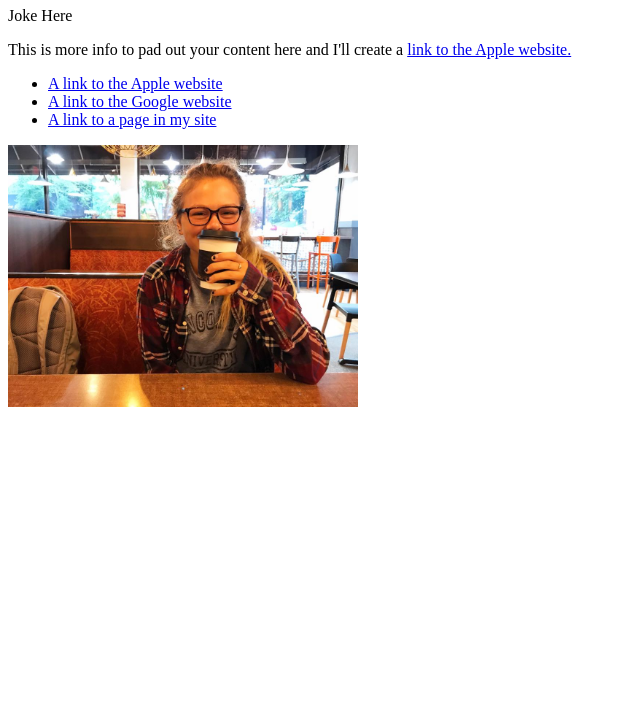
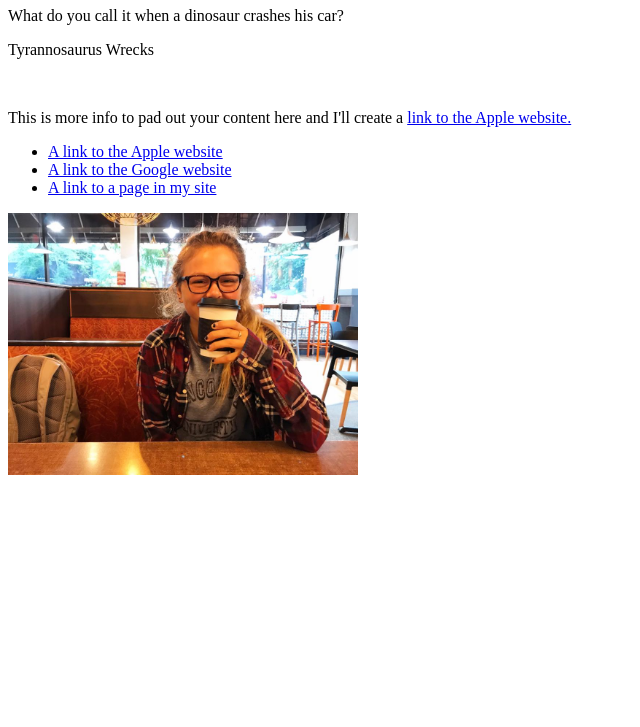
Before and after one commit to J4502-FS18/meganbuckallew-website, a plain HTML site: page index.html in a window 1280 px wide. Shown: the part 73-800 px from the top of the page, without its empty margins (0-640 px from the left). Drawn offline with Linux system fonts and the light colour scheme.

Commit message:
Joke added
Finishing assignment

```diff
--- a/index.html
+++ b/index.html
@@ -12,7 +12,11 @@
 <body>
 <!--This is a comment. It won't show up in your browser, only in the page source-->
   <h1> Megan's Website </h1>
-  <p> Joke Here </p>
+  <p> What do you call it when a dinosaur crashes his car? </p>
+
+  <p>Tyrannosaurus Wrecks </p>
+
+  <br>
 
   <p> This is more info to pad out your content here and I'll create a
     <a href="https://www.apple.com">link to the Apple website.</a></p>
```
